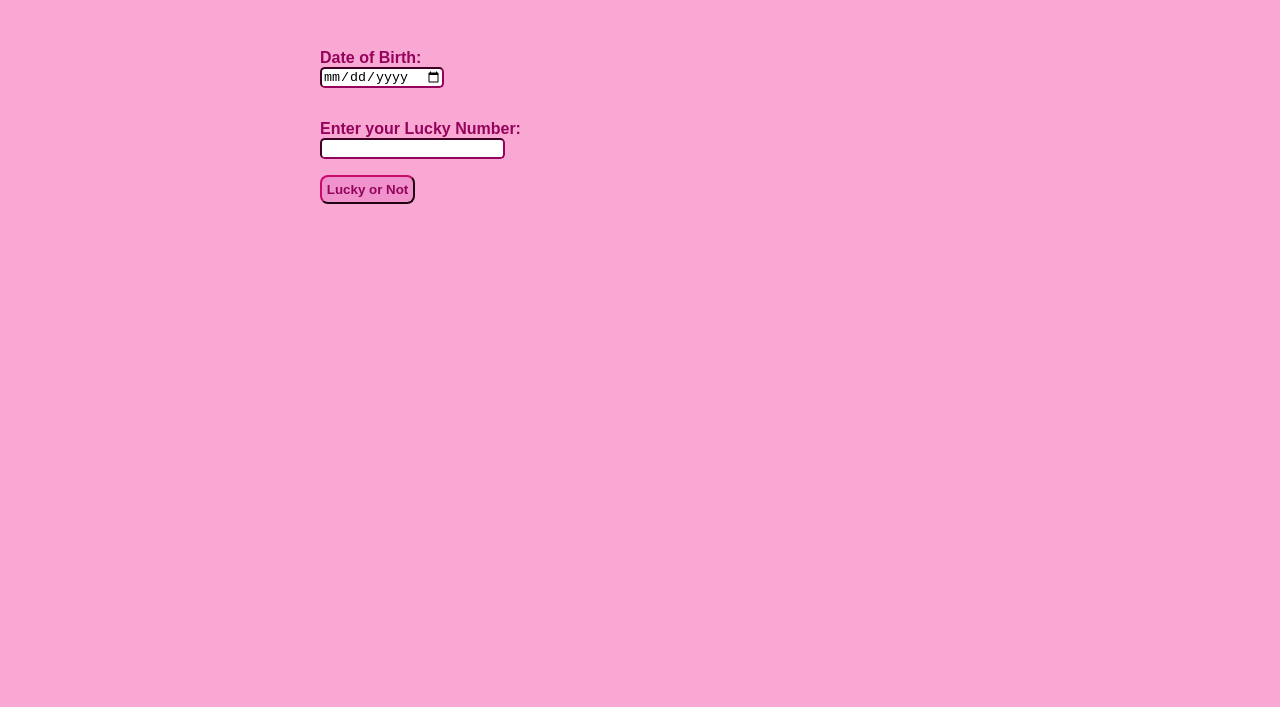
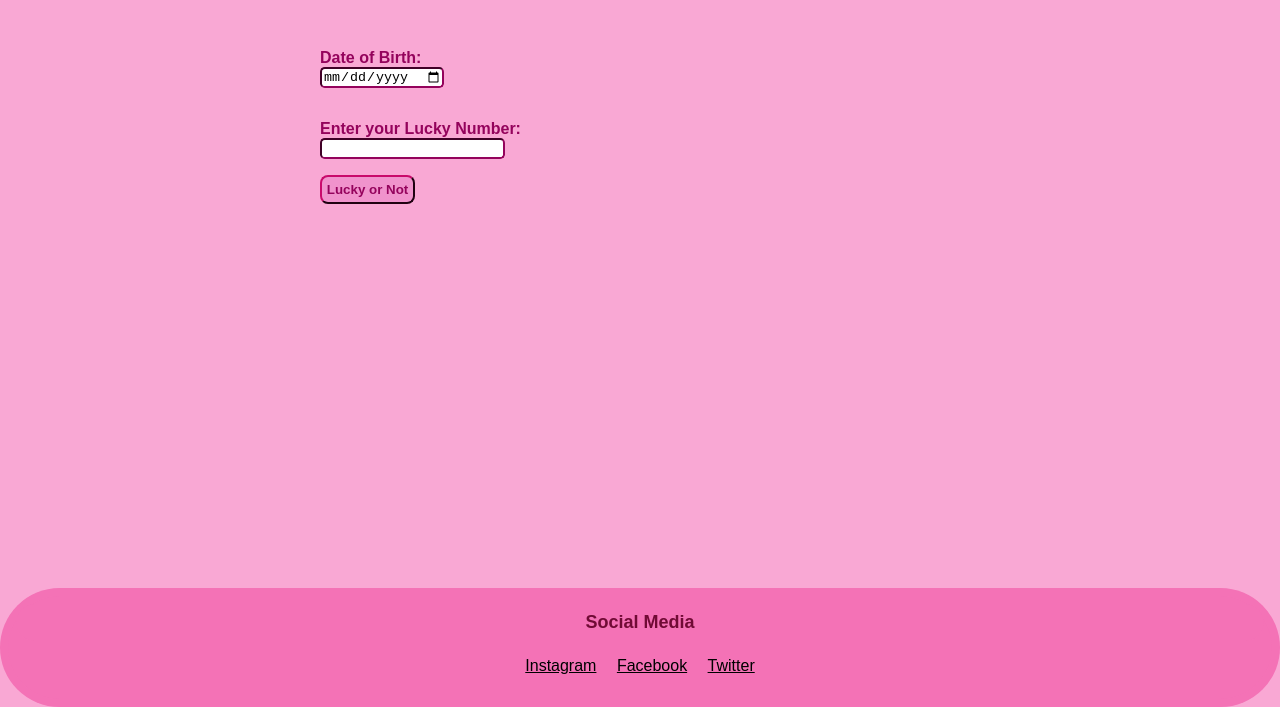
Before and after one commit to don0716/Is-your-birthday-lucky-app, a plain HTML site: page index.html in a window 1280 px wide. Shown: the part 95-802 px from the top of the page. Drawn offline with Linux system fonts and the light colour scheme; a web font is replaced by a local one.

Commit message:
mods footer

```diff
--- a/index.html
+++ b/index.html
@@ -10,17 +10,38 @@
 </head>
 <body>
 
-<h1 class="header">IS YOUR BIRTHDAY LUCKY?</h1>
-<div class="container">
+ <h1 class="header">IS YOUR BIRTHDAY LUCKY?</h1>
+ <div class="container">
     <label for="date-of-birth">Date of Birth: </label>
    <input type="date" id="date-of-birth">
    <label for="lucky-number">Enter your Lucky Number: </label>
    <input type="number" id="lucky-number">
    <button id="check-btn">Lucky or Not</button>
-<div id="output"></div>
-
+   <div id="output"></div>
 </div>
 
+    <footer class="footer">
+        <footer class="footer">
+            <div
+            class="footer footer-header">Social Media
+            </div>
+            <ul class="social-links list-non-bullet">
+
+                <li class="list-item-inline">
+                    <a class="link" href="https://www.instagram.com/donovan_monteiro/">Instagram</a>
+                </li>
+
+                <li class="list-item-inline">
+                    <a class="link" href="https://www.facebook.com/donovan.c.monteiro">  Facebook</a>
+                </li>
+
+                <li class="list-item-inline">
+                    <a class="link" href="https://twitter.com/96don007">Twitter</a>
+                </li>
+
+            </ul>
+        </footer>
+    </footer>
 
     <script src="birthday.js"></script>
 </body>
--- a/styles.css
+++ b/styles.css
@@ -48,6 +48,7 @@ input, label {
     padding: 0.3rem;
     border-radius: 0.5rem;
     background-color: rgb(240, 147, 204);
+    margin-bottom: 22rem;
 }
 
 input {
@@ -60,3 +61,36 @@ input {
     margin-top: 1rem;
     color: rgb(153, 8, 97);
 }
+
+/* lists */
+.list-non-bullet {
+    list-style: none;
+}
+
+.list-item-inline {
+    display: inline;
+    padding: 0rem 0.5rem;
+}
+
+/* footer */
+.footer {
+    background-color: #F472B6;
+    border-radius: 4rem;
+    padding: 0.5rem 0.5rem;
+    text-align: center;
+    color:#700b35;
+
+}
+
+.footer .footer-header {
+    font-weight: bold;
+    font-size: large;
+}
+
+.footer .link {
+    color:black;
+}
+
+.footer ul {
+    padding-inline-start: 0px;
+}
```
